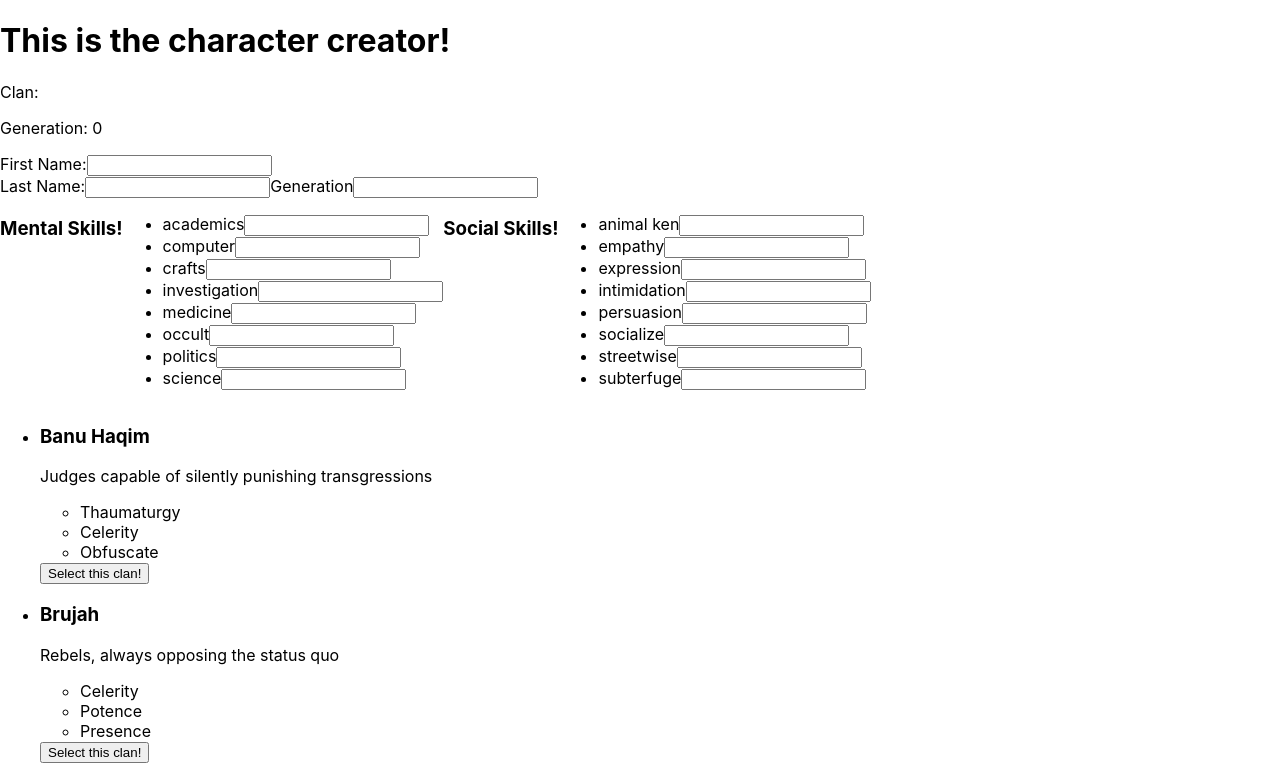
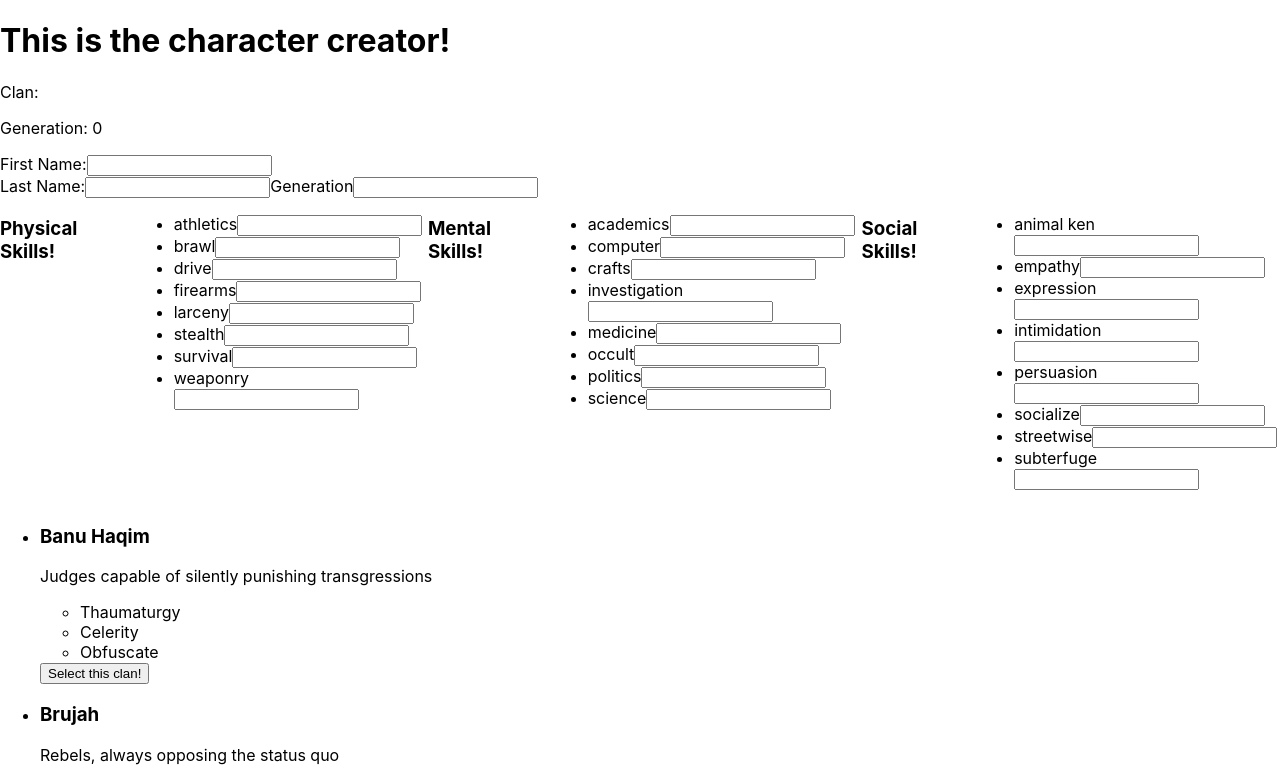
Before and after one commit to d0rmie/vampire-creator-app, a React (Create React App) app: page / in a window 1280 px wide. Shown: the top 782 px of the page. Built offline with nearby package versions, Linux system fonts and the light colour scheme.

Commit message:
adjusted skill state setting

```diff
--- a/src/features/characterMain/Character.js
+++ b/src/features/characterMain/Character.js
@@ -1,7 +1,7 @@
 import React from 'react'
 import { useSelector, useDispatch } from 'react-redux'
-import { selectFirstName, selectLastName, selectClan, selectGeneration, selectSkills, setFirstName, setLastName, setClan, setGeneration, setDisciplines } from './charSlice'
-import { clanList, disciplinesByClan, socialSkills, mentalSkills } from '../../data/data'
+import { selectFirstName, selectLastName, selectClan, selectGeneration, selectSkills, setFirstName, setLastName, setClan, setGeneration, setDisciplines, setSkills } from './charSlice'
+import { clanList, disciplinesByClan, socialSkills, mentalSkills, physicalSkills } from '../../data/data'
 
 function Character () {
   const dispatch = useDispatch()
@@ -11,6 +11,7 @@ function Character () {
   const generation = useSelector(selectGeneration)
   const charDisciplines = disciplinesByClan[clan]
   const skills = useSelector(selectSkills)
+  const physSkillKeys = Object.keys(physicalSkills)
 
   const changeFirst = (e) => {
     dispatch(setFirstName(e.target.value))
@@ -25,6 +26,10 @@ function Character () {
   const changeGen = (e) => {
     dispatch(setGeneration(e.target.value))
   }
+  const handleChangeSkill = (e) => {
+    dispatch(setSkills({ name: e.target.name, value: e.target.value }))
+    console.log(skills)
+  }
   return (
         <div>
             <h1>This is the character creator!</h1>
@@ -38,7 +43,7 @@ function Character () {
                 ))}
             </ul>}
             <div>
-                {skills}
+
             </div>
             <div>
                 <label htmlFor='fname'>First Name:</label>
@@ -49,7 +54,15 @@ function Character () {
                 <label htmlFor='gen'>Generation</label>
                 <input type="number" id="gen" name="gen" onChange={changeGen}></input>
                 <div className="skillHolder">
-
+                <h3>Physical Skills!</h3>
+                    <ul>
+                        {physSkillKeys.map((skill, index) => (
+                            <li key={index}>
+                                <label htmlFor={skill}>{skill}</label>
+                                <input type='number' name={skill} id={skill} onChange={handleChangeSkill}></input>
+                            </li>
+                        ))}
+                    </ul>
                     <h3>Mental Skills!</h3>
                     <ul>
                         {mentalSkills.map((skill, index) => (
--- a/src/features/characterMain/charSlice.js
+++ b/src/features/characterMain/charSlice.js
@@ -1,4 +1,5 @@
 import { createSlice } from '@reduxjs/toolkit'
+// import { physicalSkills } from '../../data/data'
 
 const initialState = {
   firstName: '',
@@ -29,7 +30,7 @@ export const charSlice = createSlice({
       state.generation = action.payload
     },
     setSkills: (state, action) => {
-      state.skills.push(action.payload)
+      state.skills.push({ name: action.payload.name, value: action.payload.value })
     },
     setAttributes: (state, action) => {
       state.attributes.push(action.payload)
```
